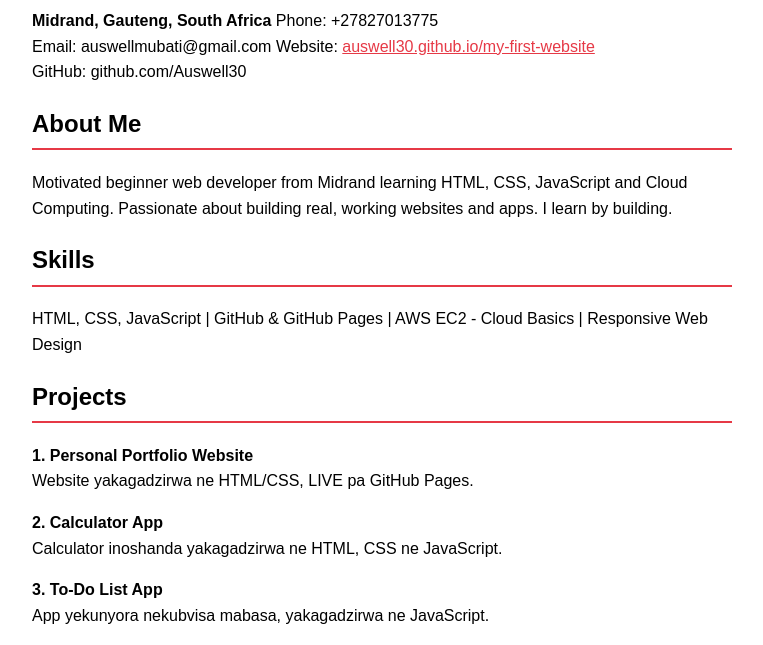
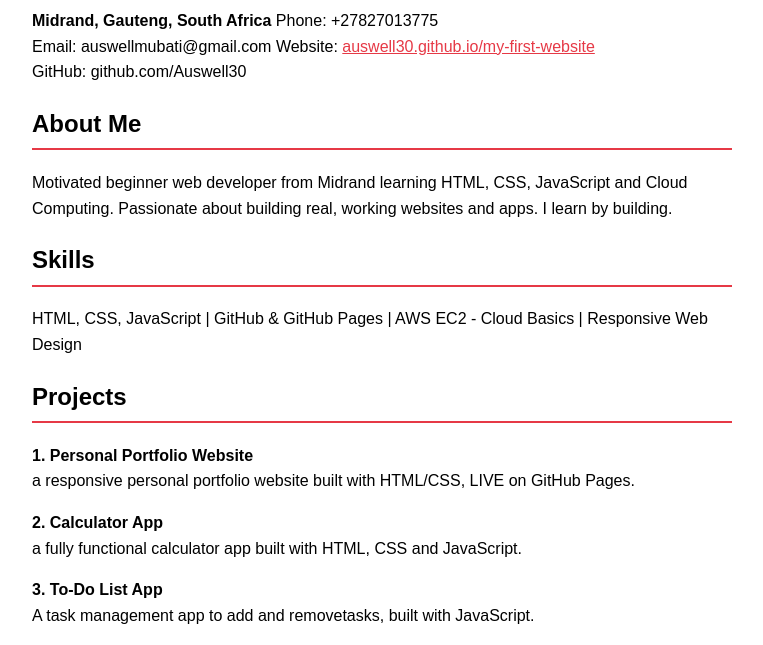
Before and after one commit to Auswell30/my-first-website, a plain HTML site: page cv.html in a window 1280 px wide. Shown: the part 106-751 px from the top of the page, without its empty margins (258-1021 px from the left). Drawn offline with Linux system fonts and the light colour scheme.

Commit message:
Update cv.html

```diff
--- a/cv.html
+++ b/cv.html
@@ -18,9 +18,9 @@ GitHub: github.com/Auswell30</p>
 <p>HTML, CSS, JavaScript | GitHub & GitHub Pages | AWS EC2 - Cloud Basics | Responsive Web Design</p>
 
 <h2>Projects</h2>
-<p><b>1. Personal Portfolio Website</b><br>Website yakagadzirwa ne HTML/CSS, LIVE pa GitHub Pages.</p>
-<p><b>2. Calculator App</b><br>Calculator inoshanda yakagadzirwa ne HTML, CSS ne JavaScript.</p>
-<p><b>3. To-Do List App</b><br>App yekunyora nekubvisa mabasa, yakagadzirwa ne JavaScript.</p>
+<p><b>1. Personal Portfolio Website</b><br>a responsive personal portfolio website built with HTML/CSS, LIVE on GitHub Pages.</p>
+<p><b>2. Calculator App</b><br>a fully functional calculator app built with HTML, CSS and JavaScript.</p>
+<p><b>3. To-Do List App</b><br>A task management app to add and removetasks, built with JavaScript.</p>
 
 <h2>Education / Learning</h2>
 <p>Self-taught Web Development - 2026<br>Learning AWS Cloud Computing</p>
```
